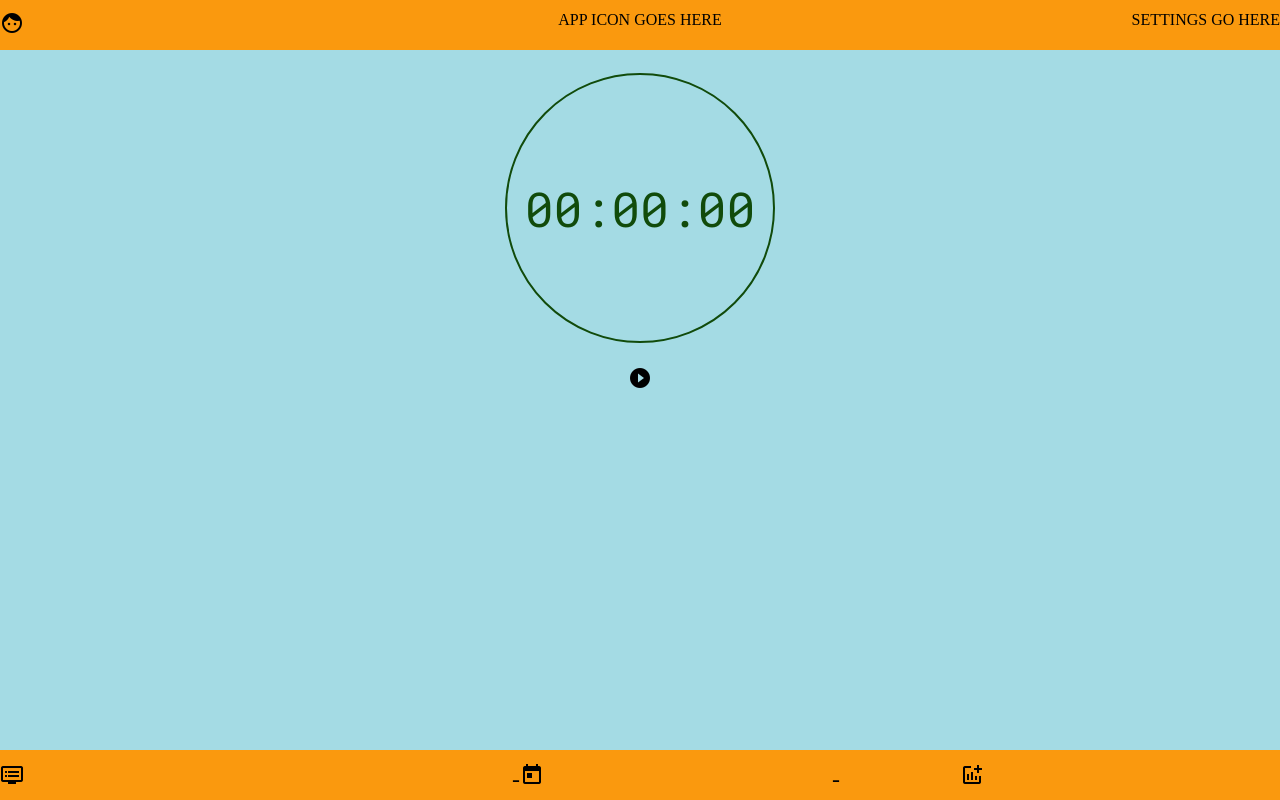
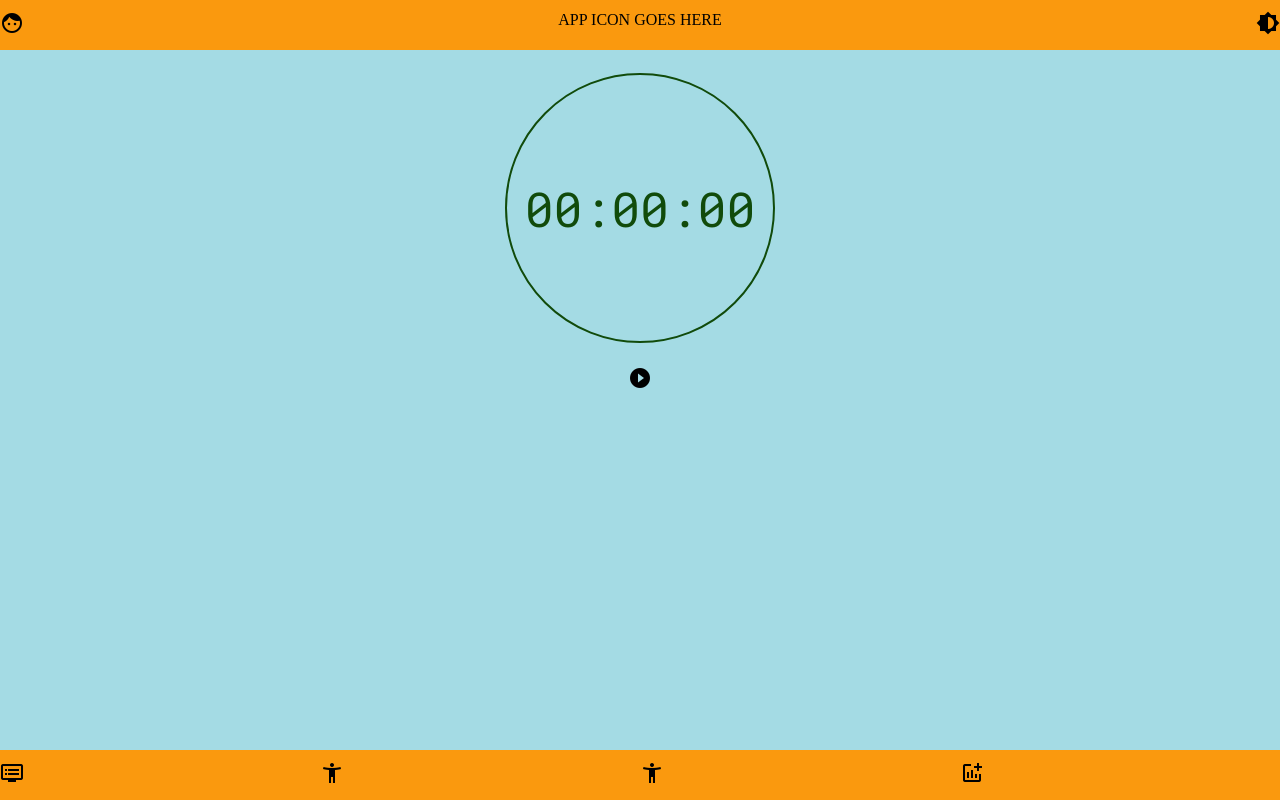
Before and after one commit to NordThing/Health-PWA, a PHP site: page / in a window 1280 px wide. Run offline with PHP 8.4, Linux system fonts and the light colour scheme.

Commit message:
new icons and new classes for footer

```diff
--- a/css/index.css
+++ b/css/index.css
@@ -243,3 +243,19 @@ button {
   height: 50px;
   width: 100vw;
  }
+
+ .footer-overview {
+
+ }
+
+ .footer-calendar {
+
+ }
+
+ .footer-activity {
+
+ }
+
+ .footer-weight {
+
+ }
--- a/index.html
+++ b/index.html
@@ -30,7 +30,7 @@
                 </div>
                 <div class="column">
                     <div class="header-settings">
-                        SETTINGS GO HERE
+                        <i class="material-icons">brightness_medium</i>
                     </div>
                 </div>
             </div>
@@ -78,16 +78,24 @@
         <div class="footer">
             <div class="row">
                 <div class="column">
-                    <i class="material-icons">dvr</i>
+                    <div class="footer-overview">
+                        <i class="material-icons">dvr</i>
+                    </div>
                 </div>
                 <div class="column">
-                    <i class="material-icons">calendar-today</i>
+                    <div class="footer-calendar">
+                        <i class="material-icons">accessibility_new</i>
+                    </div>
                 </div>
                 <div class="column">
-                    <i class="material-icons">electric-bike</i>
+                    <div class="footer-activity">
+                        <i class="material-icons">accessibility_new</i>
+                    </div>
                 </div>
                 <div class="column">
-                    <i class="material-icons">addchart</i>
+                    <div class="footer-weight">
+                        <i class="material-icons">addchart</i>
+                    </div>
                 </div>
             </div>
         </div>
```
